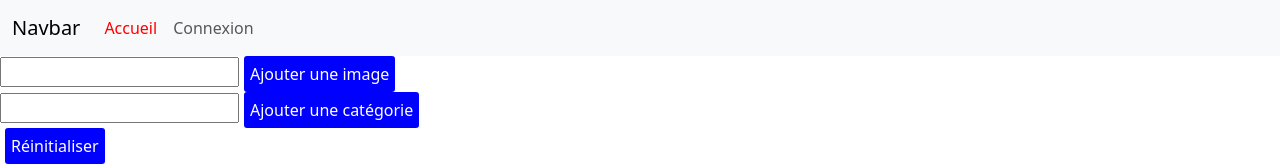
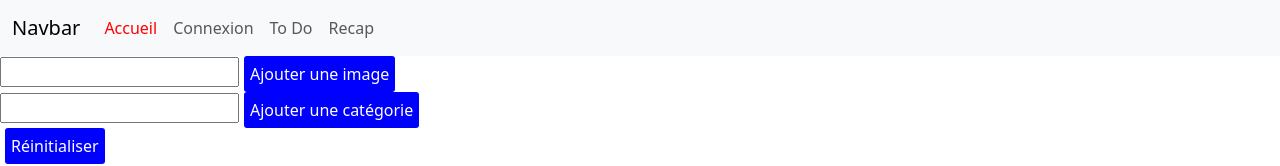
Before and after one commit to buffyTheErrorSlayer/angular-1, an Angular app: page /accueil in a window 1280 px wide. Shown: the top 166 px of the page. Built offline with nearby package versions, Linux system fonts and the light colour scheme; no server answers.

Commit message:
add new componentes routes

```diff
--- a/src/app/app.component.html
+++ b/src/app/app.component.html
@@ -24,6 +24,16 @@
             >Connexion</a
           >
         </li>
+        <li class="nav-item">
+          <a class="nav-link" routerLink="/to-do" routerLinkActive="page-actuelle"
+            >To Do</a
+          >
+        </li>
+        <li class="nav-item">
+          <a class="nav-link" routerLink="/recap" routerLinkActive="page-actuelle"
+            >Recap</a
+          >
+        </li>
       </ul>
     </div>
   </div>
--- a/src/app/app.routes.ts
+++ b/src/app/app.routes.ts
@@ -2,11 +2,15 @@ import { Routes } from '@angular/router';
 import { AccueilComponent } from './accueil/accueil.component';
 import { ConnexionComponent } from './connexion/connexion.component';
 import { Page404Component } from './page404/page404.component';
+import { TodolistComponent } from './todolist/todolist.component';
+import { RecapComponent } from './recap/recap.component';
 
 
 export const routes: Routes = [
     {path: "accueil", component: AccueilComponent},
     {path: "connexion", component: ConnexionComponent},
     {path: "", redirectTo: "accueil", pathMatch: 'full' },
+    {path: "to-do", component: TodolistComponent},
+    {path: "recap", component:RecapComponent},
     {path: "**", component: Page404Component}
 ];
```
